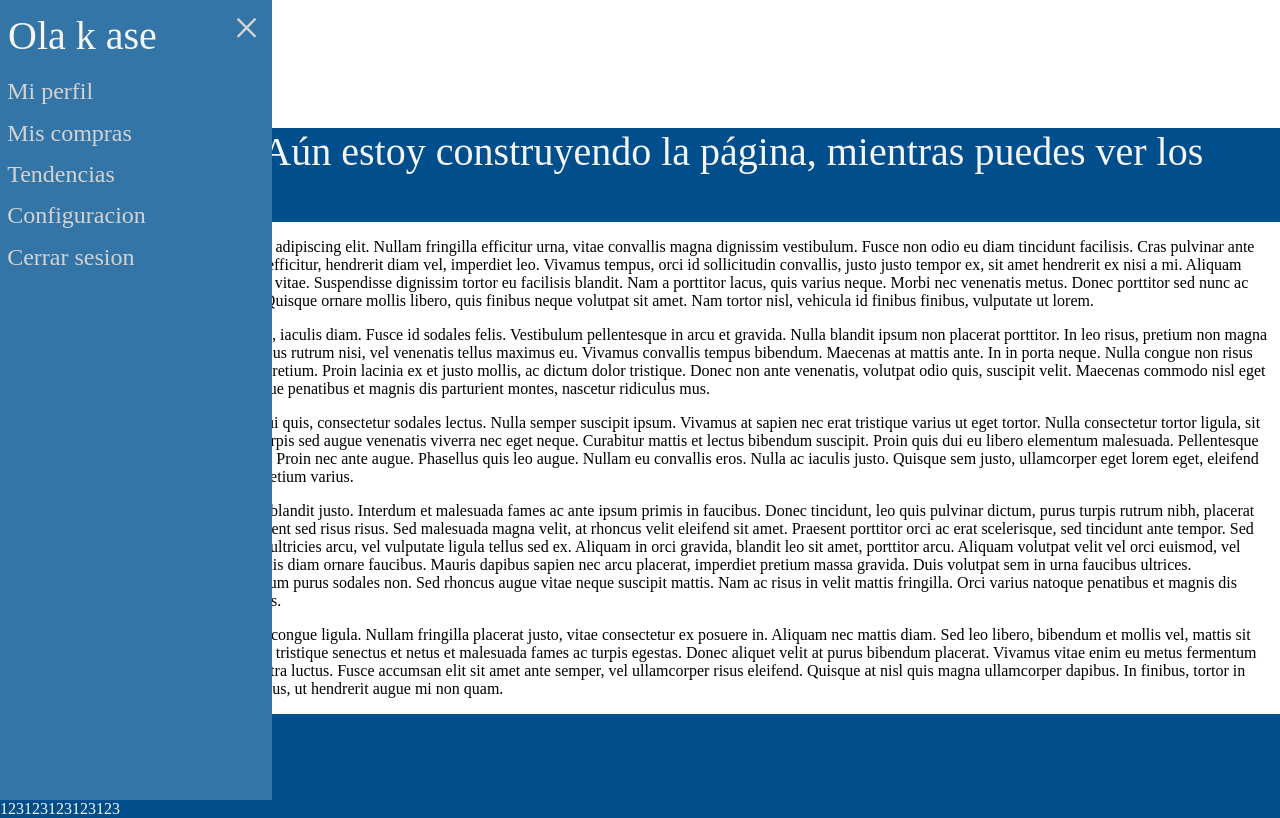
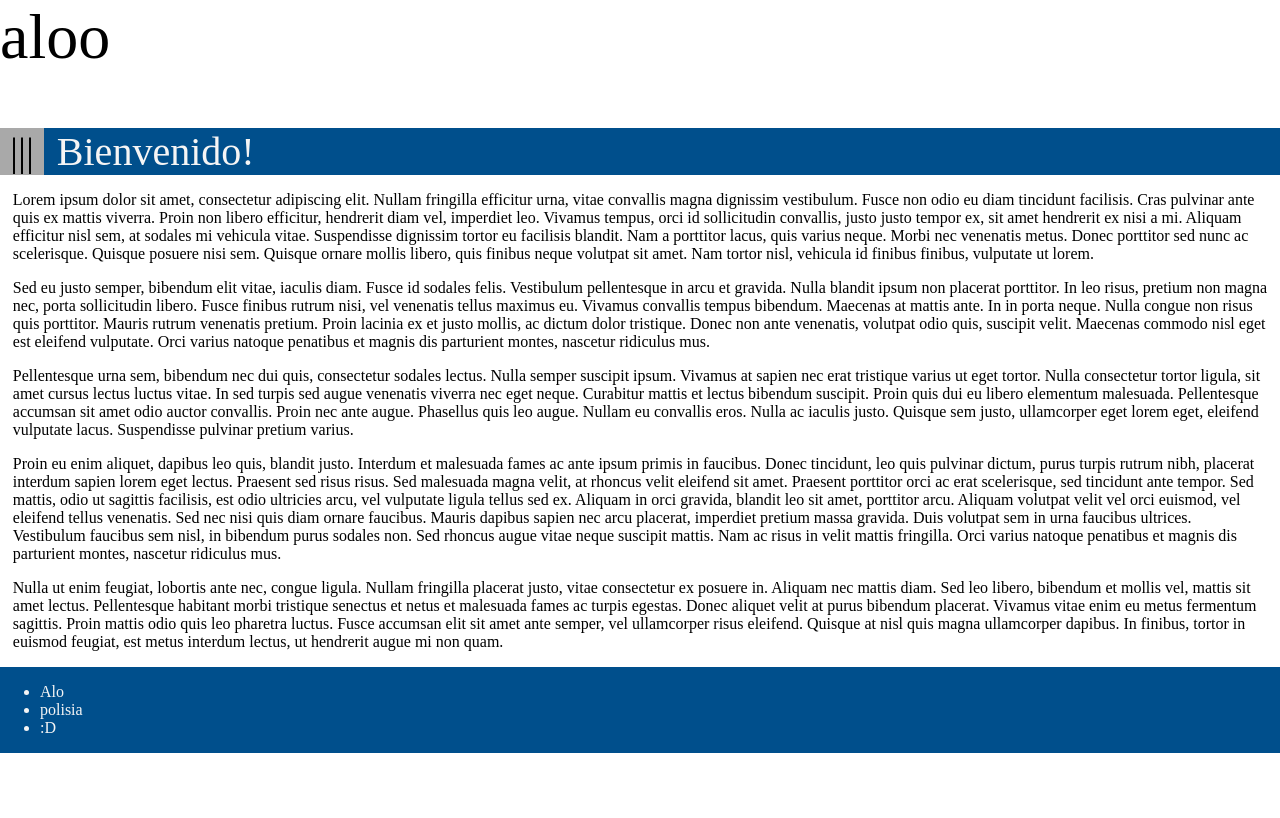
Before and after one commit to CharlyAmbriz/pagina-web, a plain HTML site: page index.html in a window 1280 px wide. Both pictures are taken after a click on the element "|||". Drawn offline with Linux system fonts and the light colour scheme.

Commit message:
Primer commit

```diff
--- a/index.html
+++ b/index.html
@@ -5,23 +5,23 @@
         <title>Hola</title>
         <link rel="stylesheet" href="./css/main.css">
     </head>
-    <body>
+    <body id="body">
         <div class="pre-header">
             aloo
         </div>
 
         <header id="header" class="header">
-            <span class="sideNavBtn" onclick="toogleSidebar()" type="button">|||</span>
-            Bienvenido! Aún estoy construyendo la página, mientras puedes ver los avances!
+            <span id="sideNavBtn" class="sideNavBtn" type="button">|||</span>
+            Bienvenido!
         </header>
         <div id="sidebar" class="sidebar">
             <span class="sTitle">Ola k ase</span>
-            <span onclick="toogleSidebar()" class="closeNavBtn">&times;</span>
-            <a href="/">Mi perfil</a>
-            <a href="/">Mis compras</a>
-            <a href="/">Tendencias</a>
-            <a href="/">Configuracion</a>
-            <a href="/">Cerrar sesion</a>
+            <span id="closeNavBtn" class="closeNavBtn">&times;</span>
+            <a class="sideMenu" href="#">Mi perfil</a>
+            <a class="sideMenu" href="#">Mis compras</a>
+            <a class="sideMenu" href="#">Tendencias</a>
+            <a class="sideMenu" href="#">Configuracion</a>
+            <a class="sideMenu" href="#">Cerrar sesion</a>
         </div>
 
         <div class="container">
@@ -44,26 +44,38 @@
 
         <footer class="footer">
             <ul>
-                <li>asd</li>
-                <li>asd</li>
-                <li>asd</li>
+                <li>Alo</li>
+                <li>polisia</li>
+                <li>:D</li>
             </ul>
-         123123123123123
         </footer>
 
         <script type="text/javascript">
-            var tSidebar = false;
-            function toogleSidebar() {
-                var sidebar = document.getElementById('sidebar')
+            document.getElementById('sideNavBtn').onclick = function(e) {
+                e.stopPropagation()
+                document.getElementById('sidebar').classList.add('sidebarShow')
 
-                if (!tSidebar) {
-                    sidebar.style.width = '17em'
-                    tSidebar = true;
+                var elementos = document.getElementsByClassName('sideMenu')
+
+                for (let item of elementos) {
+                    item.onclick = function(e) {
+                        e.stopPropagation()
+                        document.getElementById('sidebar').classList.remove('sidebarShow')
+                    }
                 }
-                else {
-                    tSidebar = false;
-                    sidebar.style.width = '0'
-                }
+            }
+
+            document.getElementById('sidebar').onclick = function(e) {
+                e.stopPropagation()
+            }
+
+            document.getElementById('closeNavBtn').onclick = function(e) {
+                e.stopPropagation()
+                document.getElementById('sidebar').classList.remove('sidebarShow')
+            }
+
+            document.getElementById('body').onclick = function(e) {
+                document.getElementById('sidebar').classList.remove('sidebarShow')
             }
         </script>
     </body>
```
